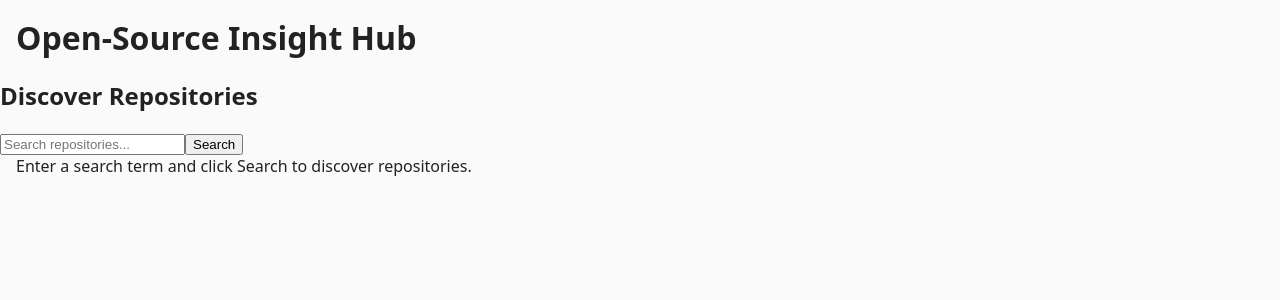
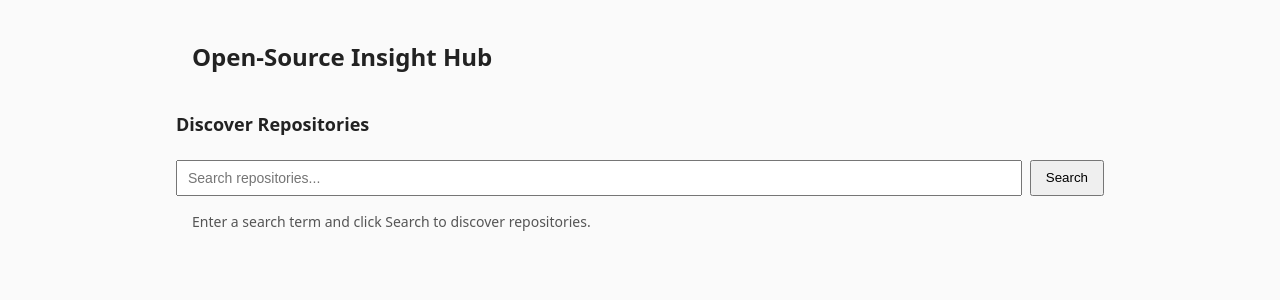
Before and after one commit to SrihariPasagadugula/open-source-insight-hub, a React (Vite) app: page / in a window 1280 px wide. Shown: the top 300 px of the page. Built offline with nearby package versions, Linux system fonts and the light colour scheme.

Commit message:
style: add baseline structural layout and repository list styling

```diff
--- a/src/features/discovery/RepoDiscovery.tsx
+++ b/src/features/discovery/RepoDiscovery.tsx
@@ -23,9 +23,10 @@ export function RepoDiscovery() {
   });
 
   return (
-    <section>
-      <h2>Discover Repositories</h2>
+    <section className="discovery">
+      <h2 className="section-title">Discover Repositories</h2>
 
+      <div className="search-bar">
         <input
           type="text"
           placeholder="Search repositories..."
@@ -46,10 +47,12 @@ export function RepoDiscovery() {
         >
           Search
         </button>
+      </div>
 
+      <div className="status">
         {loading && <p>Loading...</p>}
 
-      {error && <p style={{ color: "red" }}>Error: {error.message}</p>}
+        {error && <p className="error">Error: {error.message}</p>}
 
         {!loading && !error && !hasSearched && (
           <p>Enter a search term and click Search to discover repositories.</p>
@@ -58,12 +61,13 @@ export function RepoDiscovery() {
         {!loading && !error && hasSearched && repos.length === 0 && (
           <p>No repositories found.</p>
         )}
+      </div>
 
-      <ul>
+      <ul className="repo-list">
         {repos.map((repo) => (
-          <li key={repo.id}>
-            <strong>{repo.full_name}</strong>
-            <p>{repo.description}</p>
+          <li key={repo.id} className="repo-card">
+            <strong className="repo-title">{repo.full_name}</strong>
+            <p className="repo-description">{repo.description}</p>
           </li>
         ))}
       </ul>
--- a/src/index.css
+++ b/src/index.css
@@ -20,3 +20,82 @@ h1 {
 p {
   margin: 0 16px;
 }
+
+/* ---------- Layout ---------- */
+
+.page {
+  max-width: 960px;
+  margin: 0 auto;
+  padding: 24px 16px 64px;
+}
+
+.page-title {
+  margin-bottom: 24px;
+  font-size: 24px;
+}
+
+/* ---------- Discovery Section ---------- */
+
+.discovery {
+  display: flex;
+  flex-direction: column;
+  gap: 16px;
+}
+
+.section-title {
+  font-size: 18px;
+  margin-bottom: 8px;
+}
+
+/* ---------- Search ---------- */
+
+.search-bar {
+  display: flex;
+  gap: 8px;
+}
+
+.search-bar input {
+  flex: 1;
+  padding: 8px 10px;
+  font-size: 14px;
+}
+
+.search-bar button {
+  padding: 8px 14px;
+  cursor: pointer;
+}
+
+/* ---------- Status / Messages ---------- */
+
+.status p {
+  font-size: 14px;
+  color: #555;
+}
+
+.status .error {
+  color: #c0392b;
+}
+
+/* ---------- Repo List ---------- */
+
+.repo-list {
+  list-style: none;
+  padding: 0;
+  margin: 0;
+}
+
+.repo-card {
+  padding: 12px 0;
+  border-bottom: 1px solid #e5e5e5;
+}
+
+.repo-title {
+  display: block;
+  font-size: 15px;
+  margin-bottom: 4px;
+}
+
+.repo-description {
+  font-size: 14px;
+  color: #555;
+}
--- a/src/pages/ExplorerPage.tsx
+++ b/src/pages/ExplorerPage.tsx
@@ -2,9 +2,9 @@ import { RepoDiscovery } from "../features/discovery/RepoDiscovery";
 
 export function ExplorerPage() {
   return (
-    <div>
-      <h1>Open-Source Insight Hub</h1>
+    <main className="page">
+      <h1 className="page-title">Open-Source Insight Hub</h1>
       <RepoDiscovery />
-    </div>
+    </main>
   );
 }
```
Lines whose indentation alone changed are shown as unchanged.
